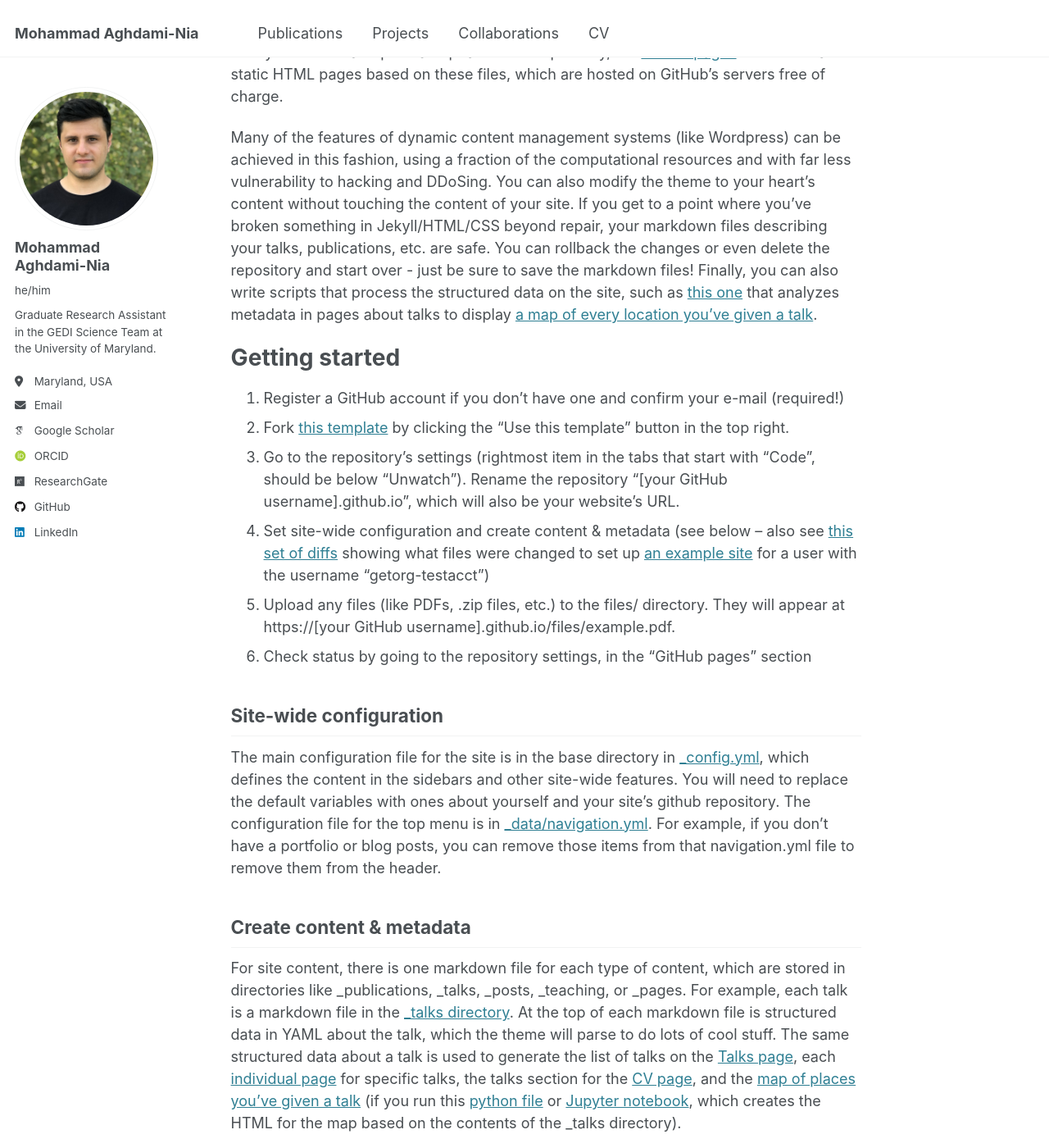
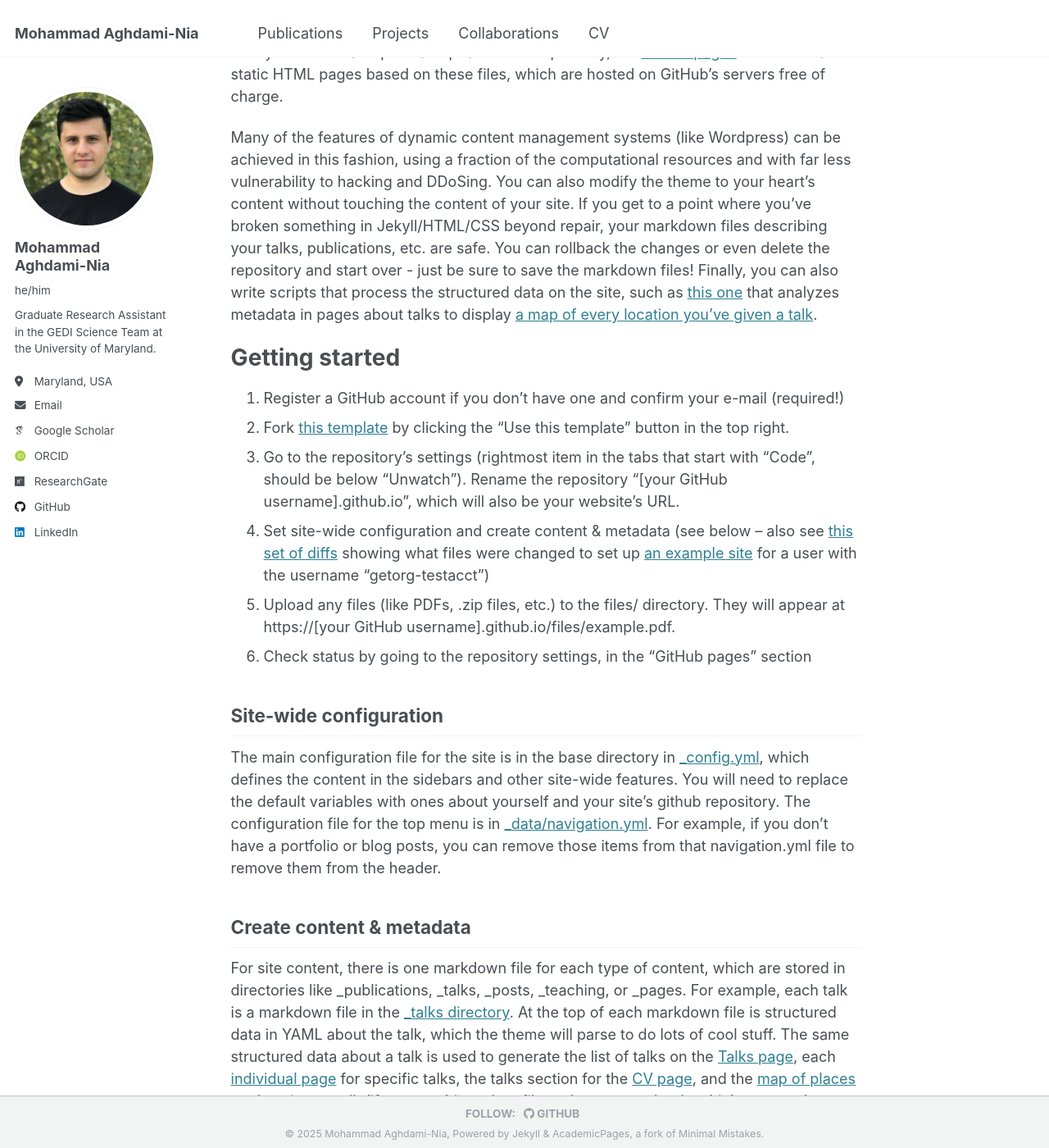
Before and after one commit to mo-agh/mo-agh.github.io, a Jekyll site: the page built from _pages/about.md, in a window 1280 px wide and 1400 px high, scrolled down 576 px. Shown: the whole window at 82% size. Built offline with Jekyll 4.4.1, drawn with Linux system fonts in a browser that asks for light colours; some web fonts are replaced.

Commit message:
Update _footer.scss

```diff
--- a/_sass/layout/_footer.scss
+++ b/_sass/layout/_footer.scss
@@ -4,74 +4,72 @@
 
 .page__footer {
   @include clearfix;
-  float: left;
   width: 100%;
   clear: both;
-  position: relative;
+  position: fixed; /* Ensures footer stays at the bottom */
+  bottom: 0;
+  left: 0;
   height: auto;
-  margin: 0;
-  padding: 0.2em 0; /* Reduced top and bottom padding */
+  padding: 0.5em 0; /* Reduce empty space */
   color: mix(#fff, $gray, 25%);
   background-color: $lighter-gray;
   border-top: 1px solid $light-gray;
-  line-height: 1.2; /* Reduce text line height */
+  line-height: 1.2;
+  text-align: center;
+}
 
-  footer {
+.page__footer footer {
   @include clearfix;
-    margin-left: auto;
-    margin-right: auto;
+  margin: 0 auto;
   max-width: 100%;
-    padding: 0; /* Remove extra padding */
+  padding: 0 1em;
+}
 
-    @include breakpoint($x-large) {
-      max-width: $x-large;
+.page__footer a {
+  color: inherit;
+  text-decoration: none;
 }
+
+.page__footer a:hover {
+  text-decoration: underline;
 }
+
+.page__footer .fas,
+.page__footer .fab,
+.page__footer .far,
+.page__footer .fal {
+  color: mix(#fff, $gray, 25%);
 }
 
 .page__footer-copyright {
   font-family: $global-font-family;
   font-size: $type-size-7;
-  margin: 0 !important;
-  padding: 0.2em 0 !important;
-  text-align: center;
 }
 
-.page__footer-follow {
-  ul {
-    margin: 0 !important;
-    padding: 0 !important;
+.page__footer-follow ul {
+  margin: 0;
+  padding: 0;
   list-style-type: none;
 }
 
-  li {
+.page__footer-follow li {
   display: inline-block;
-    padding: 0 !important;
-    margin: 0 5px 0 0 !important; /* Small spacing for list items */
+  padding: 3px 5px;
   font-family: $sans-serif-narrow;
   font-size: $type-size-6;
   text-transform: uppercase;
 }
 
-  li + li:before {
-    content: "";
+.page__footer-follow a {
   padding-right: 5px;
-  }
-
-  a {
-    padding-right: 10px;
   font-weight: bold;
 }
 
-  .social-icons {
-    a {
+.page__footer-follow .social-icons a {
   white-space: nowrap;
 }
+
+/* Prevent footer from overlapping content */
+body {
+  padding-bottom: 3em;
 }
-}
-
-/* Remove any inherited extra spacing */
-.page__footer * {
-  margin: 0 !important;
-  padding: 0 !important;
-}
```
Lines whose indentation alone changed are shown as unchanged.
